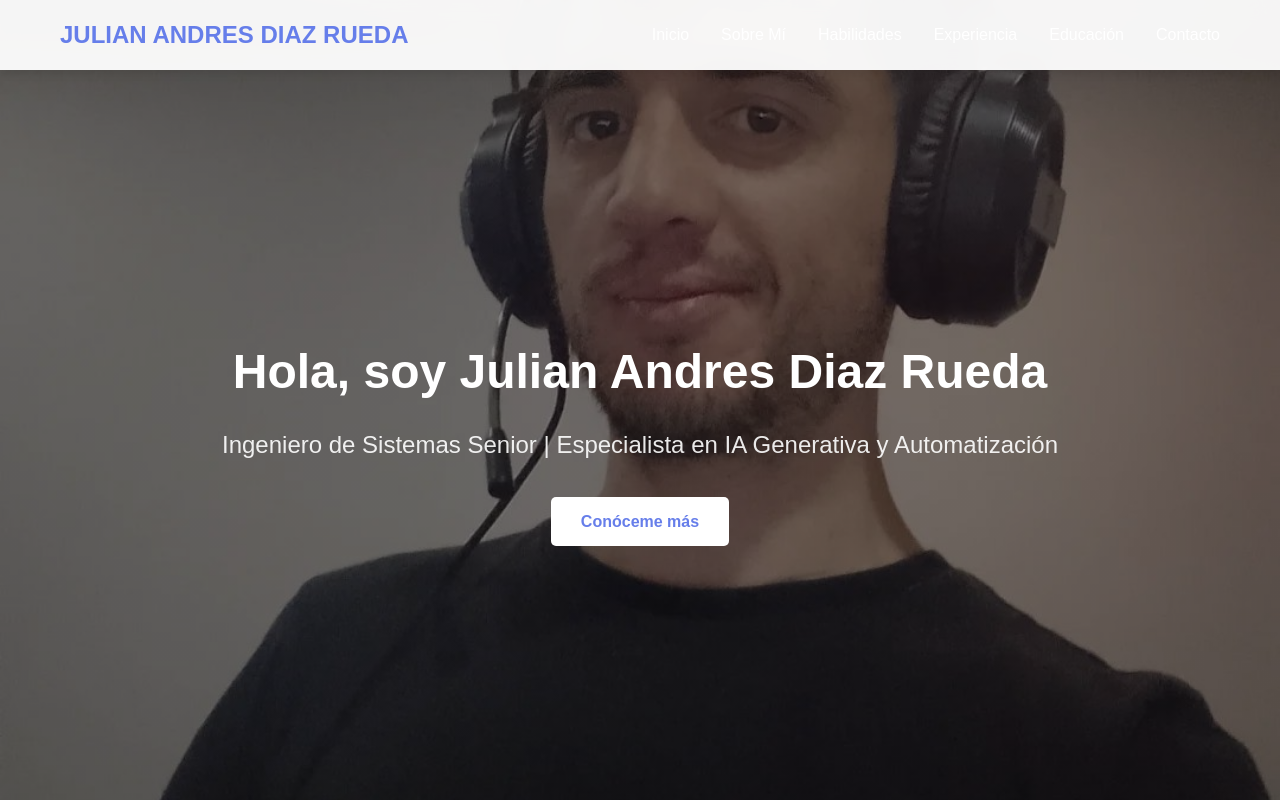
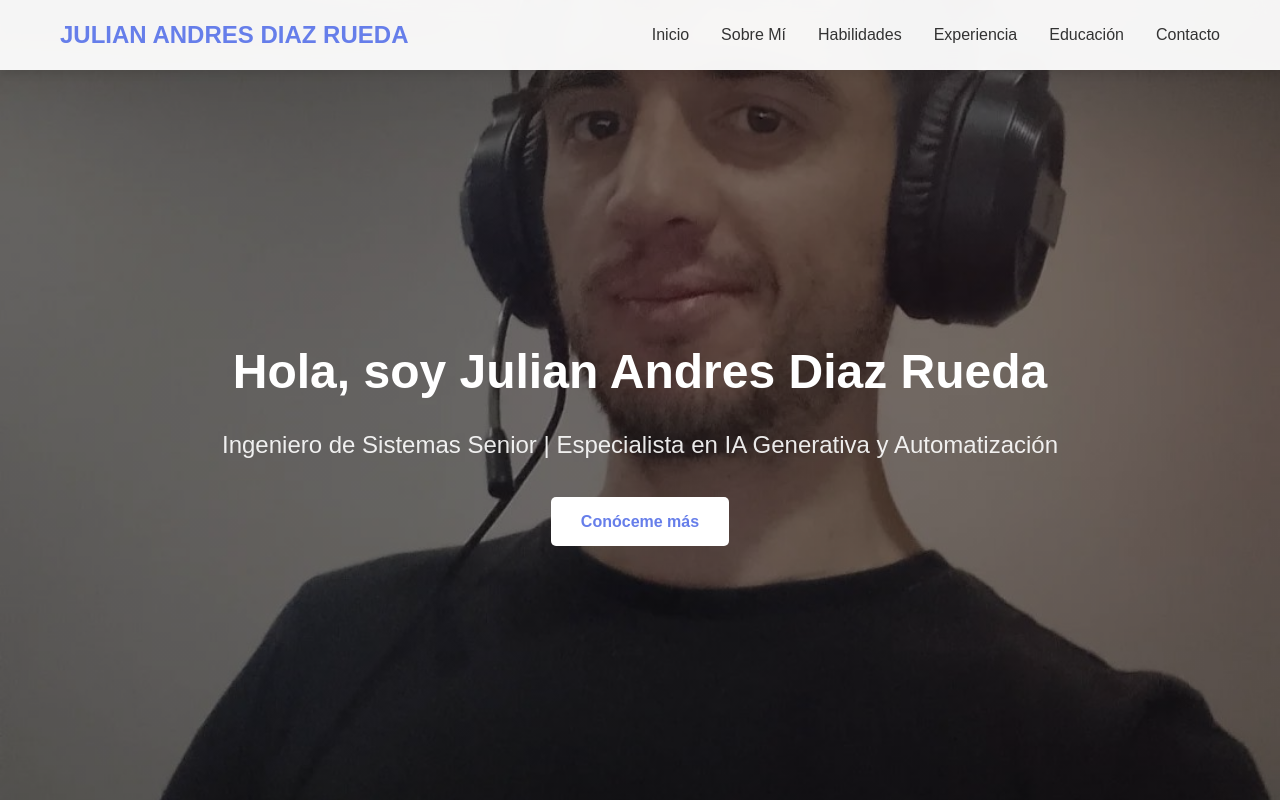
Before and after one commit to julian04280/perfil, a React (Create React App) app: page / in a window 1280 px wide. Shown: the top 802 px of the page. Built offline with nearby package versions, Linux system fonts and the light colour scheme.

Commit message:
Corregir color de links del navbar para que sean visibles

```diff
--- a/src/App.css
+++ b/src/App.css
@@ -47,13 +47,13 @@ body {
 
 .nav-links a {
   text-decoration: none;
-  color: white;
+  color: #333;
   font-weight: 500;
   transition: color 0.3s;
 }
 
 .nav-links a:hover {
-  color: #ffffff;
+  color: #667eea;
 }
 
 /* Hero Section */
```
